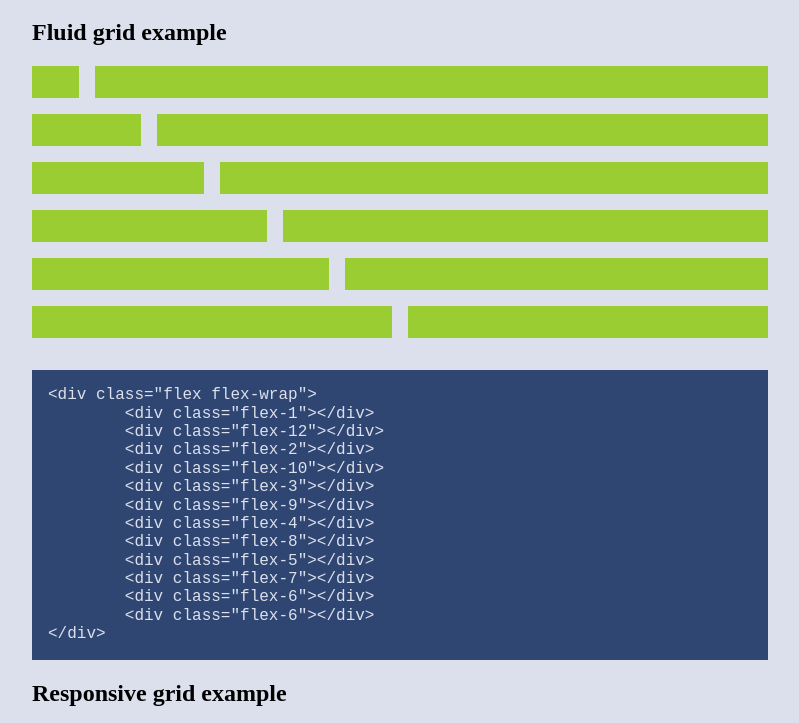
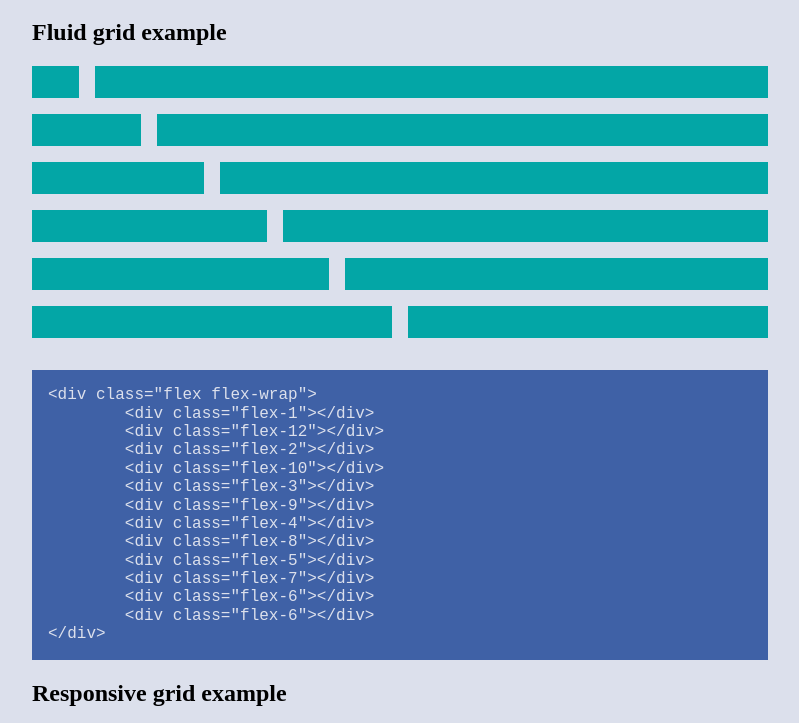
Before and after one commit to guillaumebreux/flexboxgrid-sass, a website: page index.html in a window 1280 px wide. Shown: the part 77-800 px from the top of the page, without its empty margins (240-1039 px from the left). Drawn offline with nearby package versions, Linux system fonts and the light colour scheme.

Commit message:
Change colors

```diff
--- a/scss/style.scss
+++ b/scss/style.scss
@@ -4,11 +4,11 @@ $fbgs-gutter-width: 1.6rem;
 /**
 * Syntaxique sugar
 */
-$color-1: #3F61A6;
-$code-block: #2F4673;
+$code-block: #3F61A6;
+$code-block-dark: #2F4673;
 $color-3: #829FD9;
 $background: #DCE0EC;
-$color-5: #03A6A6;
+$box-color: #03A6A6;
 
 * { box-sizing: border-box; }
 body, html {
@@ -25,7 +25,7 @@ body, html {
   }
   .box > * {
     padding: 1em 0; margin-bottom: 1em;
-    background-color: yellowgreen;
+    background-color: $box-color;
     &.box-high { padding: 2em 0; }
   }
   section {
```
Also changed, not shown: index.html (+0 -1 lines), style/style.css.
